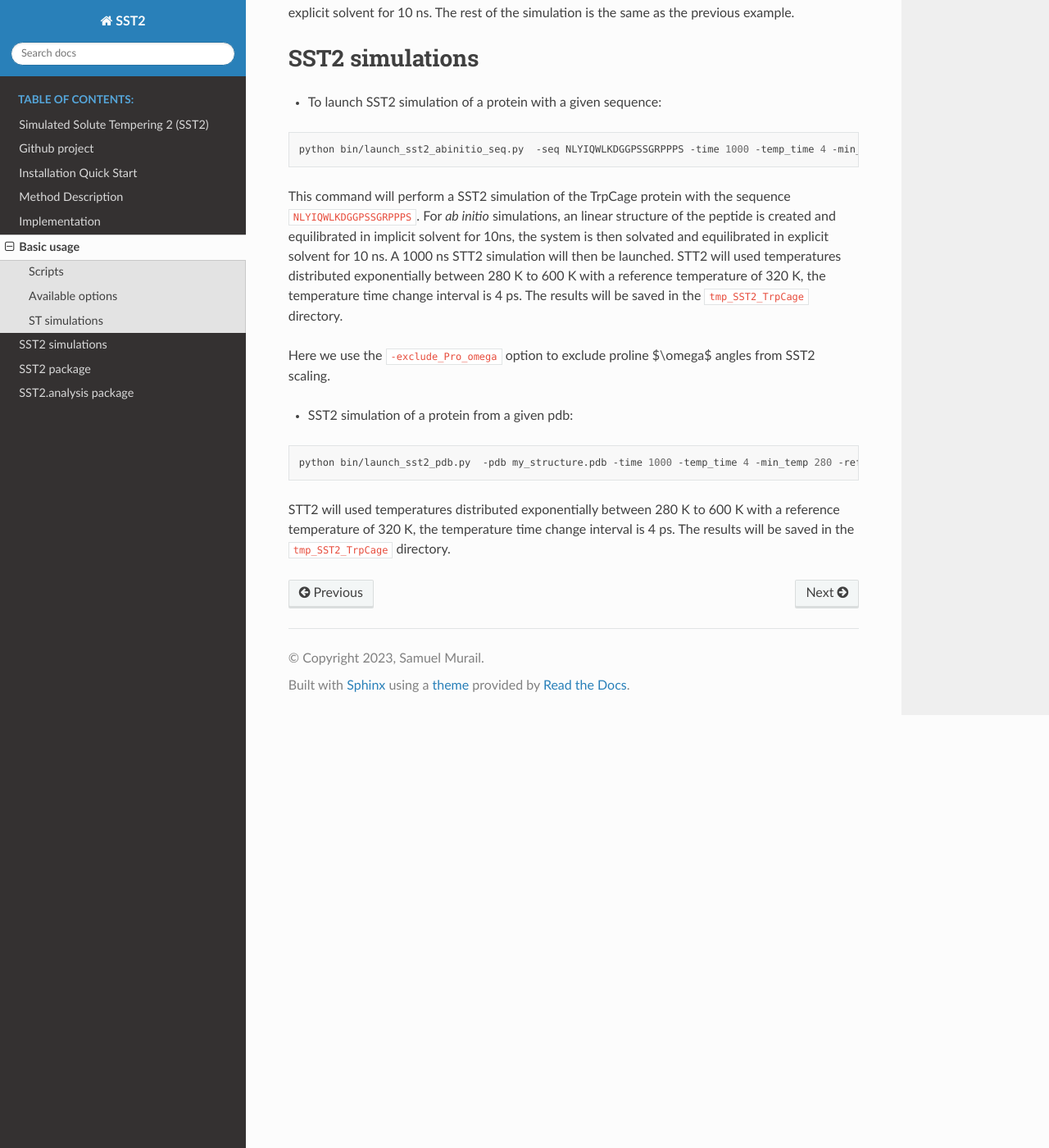
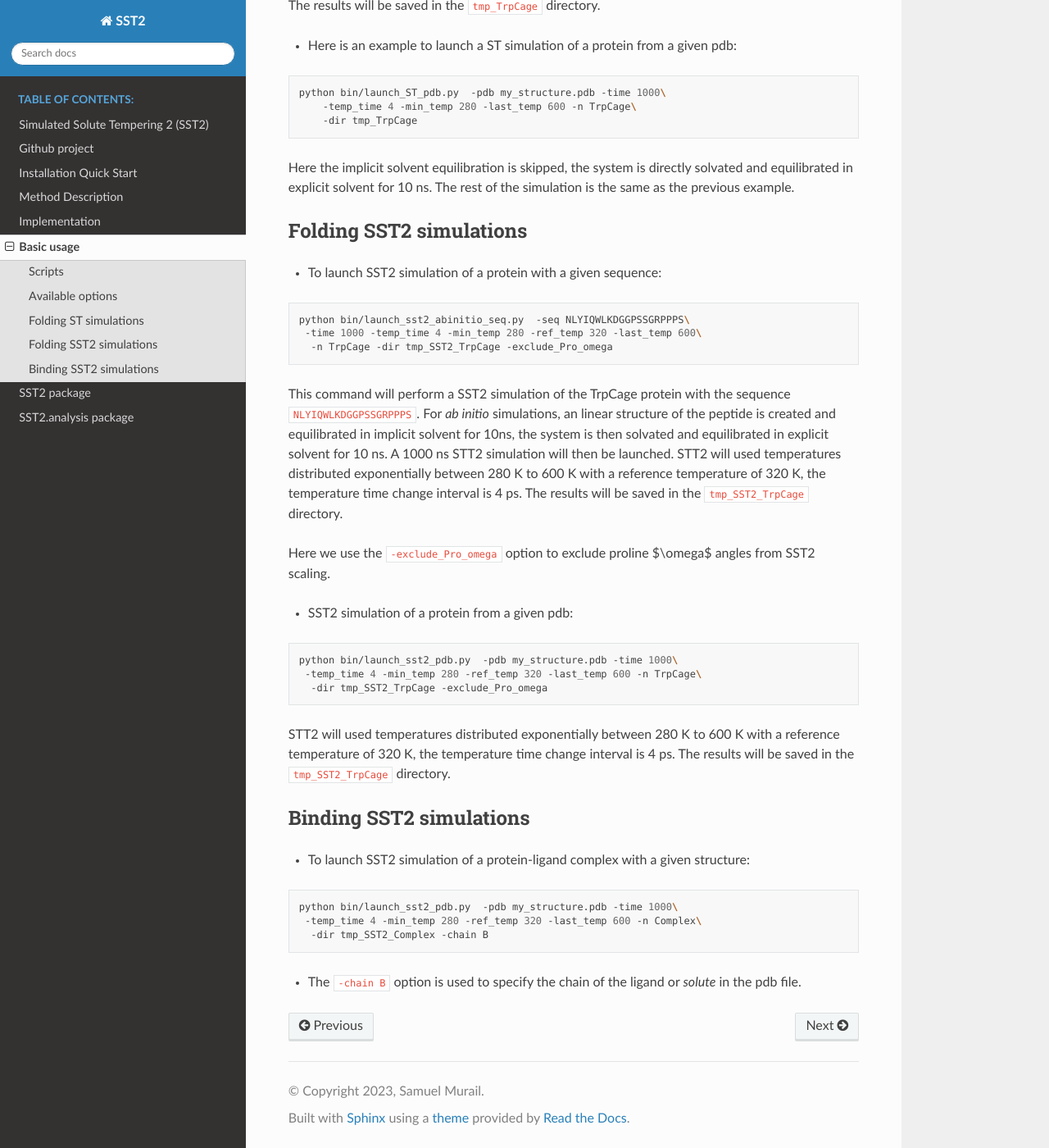
Before and after one commit to Yiming-Zuo/SST2, a Sphinx documentation site: the page built from docs/source/usage.md, in a window 1280 px wide and 1400 px high, scrolled down 1176 px. Shown: the whole window at 82% size. Built offline with Sphinx 7.4.7 and the Read the Docs theme 2.0.0, drawn with Linux system fonts in a browser that asks for light colours; some of the changed text lies outside the part shown.

Commit message:
Add complex options

````diff
--- a/docs/source/usage.md
+++ b/docs/source/usage.md
@@ -11,6 +11,12 @@ We provide several python script to use `SST2` in a project, the script are loca
 
 The other scripts are experimental and should be used with caution.
 
+all scripts use:
+* Amber99sbnmr forcefield for implicit solvent simulations
+* Amber14SB forcefield for explicit solvent simulations, with TIP3P water model
+* Use the `pdbfixer` to fix the pdb files and assign a **pH=7.0** protonation state to the peptide.
+
+
 ## Available options
 
 The scripts have several options that can be displayed by using the `--help` option. For example:
@@ -23,12 +29,14 @@ usage: launch_ST_abinitio_seq.py [-h] -seq SEQ -n NAME -dir OUT_DIR [-pad PAD]
 ...
 ```
 
-## ST simulations
+## Folding ST simulations
 
 * Here is an example to launch a ST simulation of a protein with a given sequence:
 
 ```bash
-python bin/launch_ST_abinitio_seq.py  -seq NLYIQWLKDGGPSSGRPPPS -time 1000 -temp_time 4 -min_temp 280 -last_temp 600 -n TrpCage -dir tmp_TrpCage
+python bin/launch_ST_abinitio_seq.py  -seq NLYIQWLKDGGPSSGRPPPS\
+    -time 1000 -temp_time 4 -min_temp 280 -last_temp 600\
+    -n TrpCage -dir tmp_TrpCage
 ```
 
 This command will perform a ST simulation of the TrpCage protein with the sequence `NLYIQWLKDGGPSSGRPPPS`. For *ab initio* simulations, an linear structure of the peptide is created and equilibrated in implicit solvent for 10ns, the system is then solvated and equilibrated in explicit solvent for 10 ns. A 1000 ns ST simulation will then be launched.
@@ -37,17 +45,21 @@ ST will used temperatures distributed exponentially between 280 K to 600 K, with
 * Here is an example to launch a ST simulation of a protein from a given pdb:
 
 ```bash
-python bin/launch_ST_pdb.py  -pdb my_structure.pdb -time 1000 -temp_time 4 -min_temp 280 -last_temp 600 -n TrpCage -dir tmp_TrpCage
+python bin/launch_ST_pdb.py  -pdb my_structure.pdb -time 1000\
+    -temp_time 4 -min_temp 280 -last_temp 600 -n TrpCage\
+    -dir tmp_TrpCage
 ```
 
 Here the implicit solvent equilibration is skipped, the system is directly solvated and equilibrated in explicit solvent for 10 ns. The rest of the simulation is the same as the previous example.
 
-# SST2 simulations
+## Folding SST2 simulations
 
 * To launch SST2 simulation of a protein with a given sequence:
 
 ```bash
-python bin/launch_sst2_abinitio_seq.py  -seq NLYIQWLKDGGPSSGRPPPS -time 1000 -temp_time 4 -min_temp 280 -ref_temp 320 -last_temp 600 -n TrpCage -dir tmp_SST2_TrpCage -exclude_Pro_omega
+python bin/launch_sst2_abinitio_seq.py  -seq NLYIQWLKDGGPSSGRPPPS\
+ -time 1000 -temp_time 4 -min_temp 280 -ref_temp 320 -last_temp 600\
+  -n TrpCage -dir tmp_SST2_TrpCage -exclude_Pro_omega
 ```
 
 This command will perform a SST2 simulation of the TrpCage protein with the sequence `NLYIQWLKDGGPSSGRPPPS`. For *ab initio* simulations, an linear structure of the peptide is created and equilibrated in implicit solvent for 10ns, the system is then solvated and equilibrated in explicit solvent for 10 ns. A 1000 ns STT2 simulation will then be launched.
@@ -58,7 +70,21 @@ Here we use the `-exclude_Pro_omega` option to exclude proline $\omega$ angles f
 * SST2 simulation of a protein from a given pdb:
 
 ```bash
-python bin/launch_sst2_pdb.py  -pdb my_structure.pdb -time 1000 -temp_time 4 -min_temp 280 -ref_temp 320 -last_temp 600 -n TrpCage -dir tmp_SST2_TrpCage -exclude_Pro_omega
+python bin/launch_sst2_pdb.py  -pdb my_structure.pdb -time 1000\
+ -temp_time 4 -min_temp 280 -ref_temp 320 -last_temp 600 -n TrpCage\
+  -dir tmp_SST2_TrpCage -exclude_Pro_omega
 ```
 
 STT2 will used temperatures distributed exponentially between 280 K to 600 K with a reference temperature of 320 K, the temperature time change interval is 4 ps. The results will be saved in the `tmp_SST2_TrpCage` directory.
+
+## Binding SST2 simulations
+
+* To launch SST2 simulation of a protein-ligand complex with a given structure:
+
+```bash
+python bin/launch_sst2_pdb.py  -pdb my_structure.pdb -time 1000\
+ -temp_time 4 -min_temp 280 -ref_temp 320 -last_temp 600 -n Complex\
+  -dir tmp_SST2_Complex -chain B
+```
+
+- The `-chain B` option is used to specify the chain of the ligand or *solute* in the pdb file.
````
